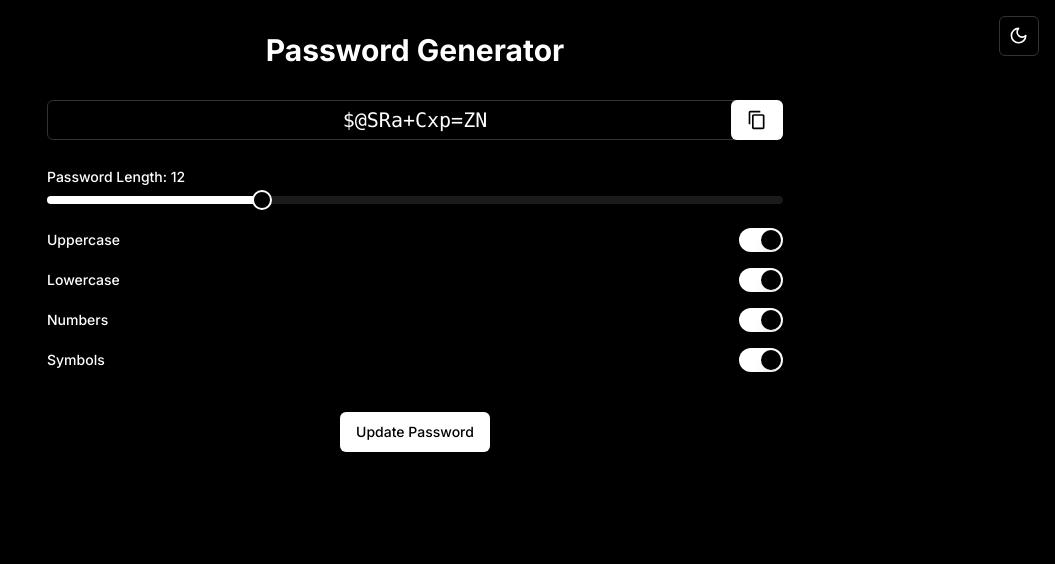
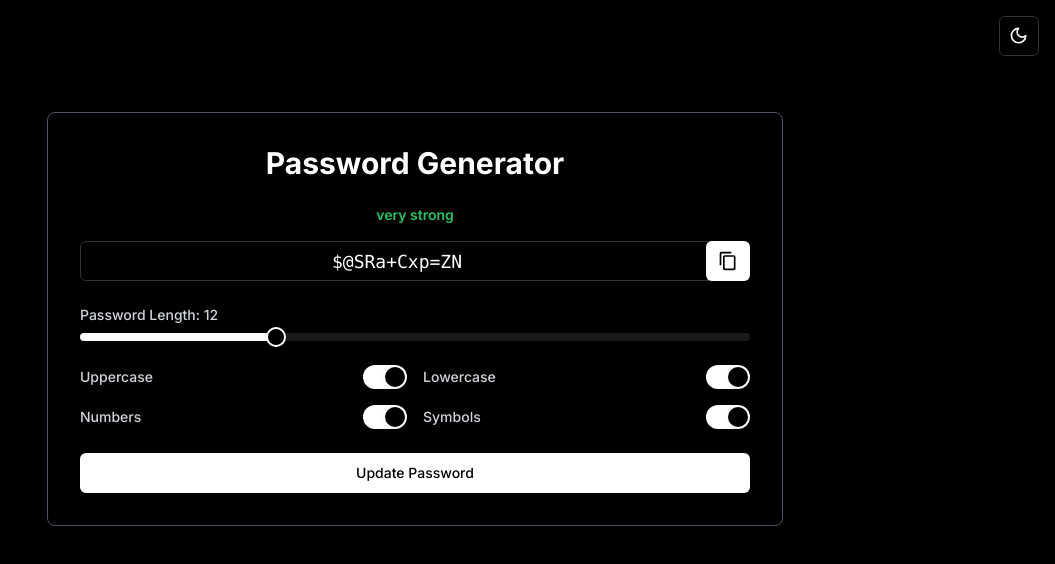
Before and after one commit to nahyan0077/utility-app, a React (Vite) app: page /generate-password in a window 1280 px wide. Shown: the top 564 px of the page, without its empty margins (225-1280 px from the left). Built offline with nearby package versions, Linux system fonts and the light colour scheme.

Commit message:
feat: updated the strength status

```diff
--- a/package.json
+++ b/package.json
@@ -13,6 +13,7 @@
     "@radix-ui/react-dropdown-menu": "^2.1.1",
     "@radix-ui/react-slider": "^1.2.0",
     "@radix-ui/react-switch": "^1.1.0",
+    "@radix-ui/react-tooltip": "^1.1.2",
     "@vitejs/plugin-react": "^4.3.1",
     "class-variance-authority": "^0.7.0",
     "clsx": "^2.1.1",
--- a/src/components/features/PasswordGenerator.tsx
+++ b/src/components/features/PasswordGenerator.tsx
@@ -10,12 +10,36 @@ import { generatePassword } from "@/utils/generatePassword";
 export const PasswordGenerator: React.FC = () => {
   const [password, setPassword] = useState("");
   const [length, setLength] = useState(12);
+  const [strength, setStrength] = useState('');
   const [options, setOptions] = useState({
     uppercase: true,
     lowercase: true,
     numbers: true,
     symbols: true,
   });
+
+  const calculateStrength = (password: string, options: any) => {
+    let score = 0;
+
+    // Length contribution
+    if (password.length < 10) score -= 4
+    else if (password.length >= 12) score += 3;
+    else if (password.length >= 8) score += 2;
+    else if (password.length >= 6) score += 1;
+
+    // Character type contribution
+    if (options.lowercase) score += 1;
+    if (options.uppercase) score += 1;
+    if (options.numbers) score += 1;
+    if (options.symbols) score += 1;
+
+    // Determine strength based on score
+    if (score >= 6) return 'very strong';
+    if (score >= 4) return 'strong';
+    if (score >= 3) return 'moderate';
+    if (score >= 2) return 'weak';
+    return 'very weak';
+  };
 
   useEffect(() => {
     const genPassword = generatePassword(
@@ -26,17 +50,15 @@ export const PasswordGenerator: React.FC = () => {
       options.symbols
     );
     setPassword(genPassword);
+    setStrength(calculateStrength(genPassword, options));
   }, [length, options]);
 
   const handleOptionChange = (option: keyof typeof options) => {
     const isOnlyOneEnabled = Object.values(options).filter(Boolean).length === 1;
-
     if (isOnlyOneEnabled && options[option]) {
-
       toast("At least one option must be selected");
       return;
     }
-
     setOptions((prev) => ({ ...prev, [option]: !prev[option] }));
   };
 
@@ -48,8 +70,8 @@ export const PasswordGenerator: React.FC = () => {
       options.numbers,
       options.symbols
     );
-
     setPassword(genPassword);
+    setStrength(calculateStrength(genPassword, options));
   };
 
   const copyToClipboard = () => {
@@ -59,30 +81,41 @@ export const PasswordGenerator: React.FC = () => {
   };
 
   return (
-    <div className="container mx-auto px-4 py-8 max-w-3xl min-h-screen">
-      <h1 className="text-3xl font-bold text-center mb-8">Password Generator</h1>
+    <div className="container mx-auto px-4 py-12 max-w-3xl min-h-screen">
+      <div className="border border-gray-600 rounded-lg p-8 mt-16">
+        <h1 className="text-3xl font-bold text-center mb-6 text-gray-800 dark:text-white">
+          Password Generator
+        </h1>
+        <h2 className={`text-center pb-4 font-semibold text-sm ${
+          strength === 'very weak' ? 'text-red-600' :
+          strength === 'weak' ? 'text-orange-500' :
+          strength === 'moderate' ? 'text-yellow-500' :
+          strength === 'strong' ? 'text-blue-500' : 'text-green-500'
+        }`}>
+          {strength}
+        </h2>
 
-      <div className="flex flex-col space-y-6 justify-center items-center">
-        <div className="w-full space-y-2">
+        <div className="space-y-6">
           <div className="relative">
             <Input
               type="text"
               value={password}
               readOnly
-              className="w-full text-center font-mono text-xl"
+              className="w-full text-center font-mono text-lg pr-12"
               placeholder="Your password will appear here"
             />
             <Button
               onClick={copyToClipboard}
-              className="absolute right-0 top-0 h-full px-4"
-            >
+              className="absolute right-0 top-0 h-full px-3"
+              aria-label="Copy password">
               <MdContentCopy size={20} />
             </Button>
           </div>
-        </div>
 
-        <div className="w-full space-y-2">
-          <label className="text-sm font-medium">Password Length: {length}</label>
+          <div>
+            <label className="text-sm font-medium block mb-2 text-gray-700 dark:text-gray-300">
+              Password Length: {length}
+            </label>
             <Slider
               value={[length]}
               onValueChange={([value]) => setLength(value)}
@@ -92,10 +125,10 @@ export const PasswordGenerator: React.FC = () => {
             />
           </div>
 
-        <div className="w-full space-y-4">
+          <div className="grid grid-cols-2 gap-4">
             {Object.entries(options).map(([key, value]) => (
               <div key={key} className="flex items-center justify-between">
-              <label htmlFor={key} className="text-sm font-medium capitalize">
+                <label htmlFor={key} className="text-sm font-medium capitalize text-gray-700 dark:text-gray-300">
                   {key}
                 </label>
                 <Switch
@@ -106,8 +139,8 @@ export const PasswordGenerator: React.FC = () => {
               </div>
             ))}
           </div>
-        <div className="flex justify-center">
-          <Button onClick={handleGeneratePassword} className="w-full mt-4">
+
+          <Button onClick={handleGeneratePassword} className="w-full">
             Update Password
           </Button>
         </div>
--- a/src/components/home/Home.tsx
+++ b/src/components/home/Home.tsx
@@ -13,7 +13,7 @@ export const Home: React.FC = () => {
   return (
     <>
 
-      <div className="container mx-auto px-4 py-8 min-h-screen">
+      <div className="container mx-auto px-4 py-24 min-h-screen">
         <header className="flex justify-center items-center mb-12">
           <h1 className="text-3xl sm:text-4xl lg:text-5xl font-extrabold tracking-tight">
             The Joke Tax Chronicles
--- /dev/null
+++ b/src/components/ui/tooltip.tsx
@@ -0,0 +1,30 @@
+"use client"
+
+import * as React from "react"
+import * as TooltipPrimitive from "@radix-ui/react-tooltip"
+
+import { cn } from "@/lib/utils"
+
+const TooltipProvider = TooltipPrimitive.Provider
+
+const Tooltip = TooltipPrimitive.Root
+
+const TooltipTrigger = TooltipPrimitive.Trigger
+
+const TooltipContent = React.forwardRef<
+  React.ElementRef<typeof TooltipPrimitive.Content>,
+  React.ComponentPropsWithoutRef<typeof TooltipPrimitive.Content>
+>(({ className, sideOffset = 4, ...props }, ref) => (
+  <TooltipPrimitive.Content
+    ref={ref}
+    sideOffset={sideOffset}
+    className={cn(
+      "z-50 overflow-hidden rounded-md border bg-popover px-3 py-1.5 text-sm text-popover-foreground shadow-md animate-in fade-in-0 zoom-in-95 data-[state=closed]:animate-out data-[state=closed]:fade-out-0 data-[state=closed]:zoom-out-95 data-[side=bottom]:slide-in-from-top-2 data-[side=left]:slide-in-from-right-2 data-[side=right]:slide-in-from-left-2 data-[side=top]:slide-in-from-bottom-2",
+      className
+    )}
+    {...props}
+  />
+))
+TooltipContent.displayName = TooltipPrimitive.Content.displayName
+
+export { Tooltip, TooltipTrigger, TooltipContent, TooltipProvider }
```
Also changed, not shown: 1 other file (tests, documents, lock files or other folders). Lines whose indentation alone changed are shown as unchanged.
